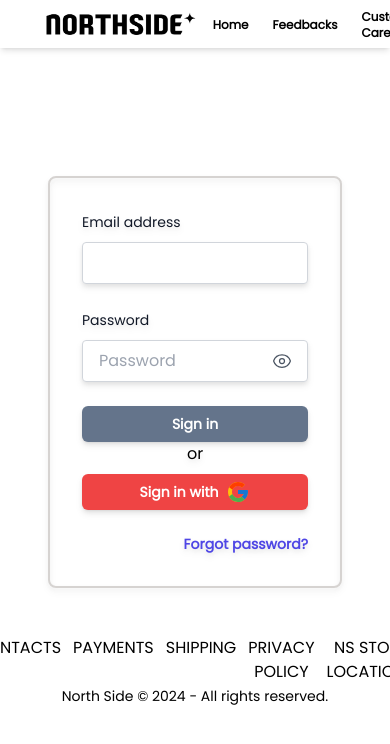
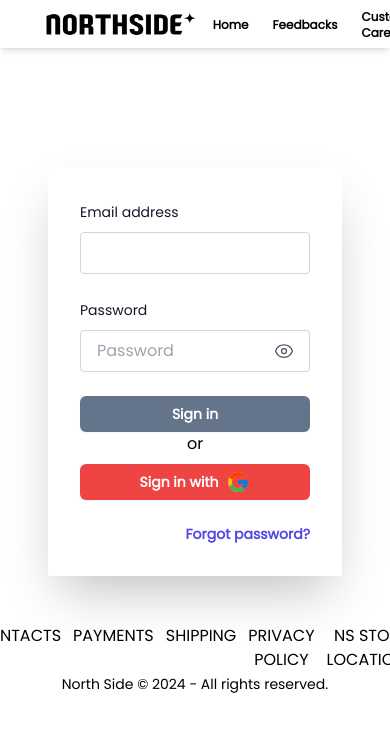
Before and after one commit to tech018/northside-client, a React (Vite) app: page /auth/login in a window 390 px wide. Shown: the top 744 px of the page. Built offline with nearby package versions, Linux system fonts and the light colour scheme; no server answers.

Commit message:
Password validation for user details information

```diff
--- a/src/pages/auth/index.jsx
+++ b/src/pages/auth/index.jsx
@@ -109,10 +109,10 @@
 
   return (
     <Public>
-      <div className="flex min-h-full flex-1 flex-col justify-center px-12 py-12 lg:px-8 mt-10 md:mt-5">
+      <div className="flex min-h-full flex-1 flex-col justify-center px-12 py-12 lg:px-8 mt-8 md:mt-5">
         <div className="mt-10  rounded-sm sm:mx-auto sm:w-full sm:max-w-sm">
           <form
-            className="border-2 border-solid  rounded-lg border-stone-300 py-8 px-8 space-y-6 drop-shadow-md"
+            className="rounded-sm border-stone-300 py-8 px-8 space-y-6 shadow-2xl "
             onSubmit={handleSubmit(onSumit)}
           >
             <AppInput
```
